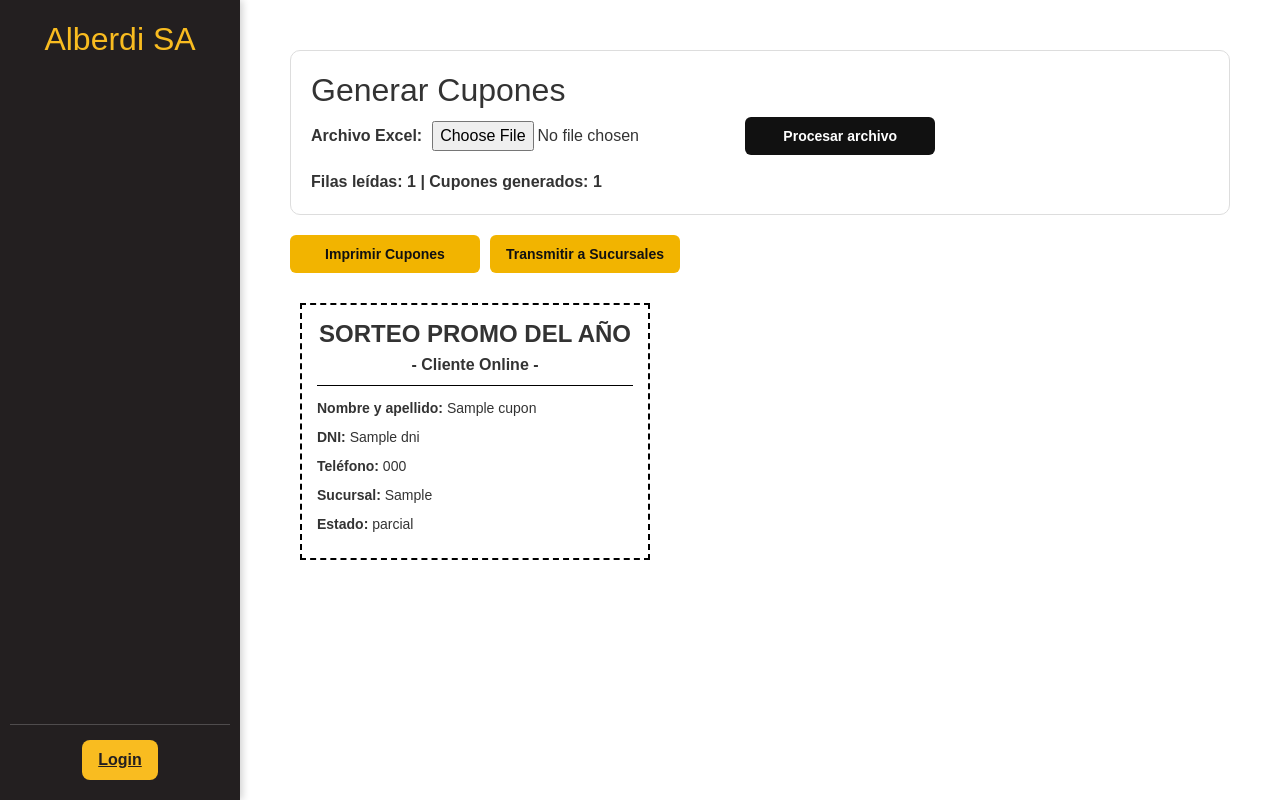
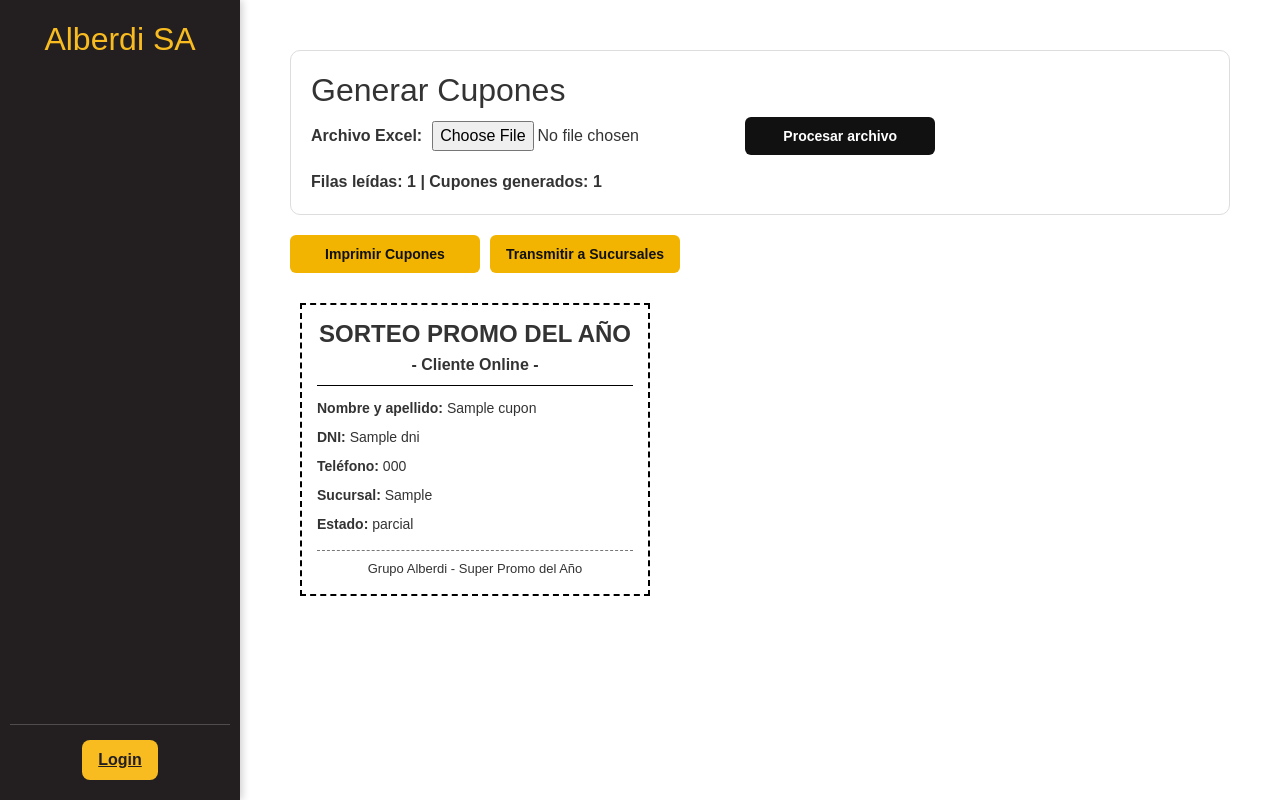
Before and after one commit to marcosaarias/megaSip, a Flask app: template templates/publicidad/cupones.html in a window 1280 px wide. Run offline with Flask 3, Linux system fonts and the light colour scheme; the template is opened without the code that fills it: most values are stand-ins (such as "Sample title", 1, 10 or a date in 2020); some libraries are stand-ins or nearby versions.

Commit message:
agrega pie de pagina a cupon del sorteo

```diff
--- a/templates/publicidad/cupones.html
+++ b/templates/publicidad/cupones.html
@@ -97,6 +97,15 @@
     .cupon p {
         margin: 8px 0;
         font-size: 14px;
+    }
+
+    .footer-cupon {
+        margin-top: 15px;
+        padding-top: 8px;
+        border-top: 1px dashed #777;
+        text-align: center;
+        font-size: 13px;
+        color: #333;
     }
 
     @media print {
@@ -205,6 +214,11 @@
                         <strong>Estado:</strong>
                         {{ cupon.estado }}
                     </p>
+
+                    <div class="footer-cupon">
+                        Grupo Alberdi - Super Promo del Año
+                    </div>
+
                 </div>
             {% endfor %}
         </div>
```
